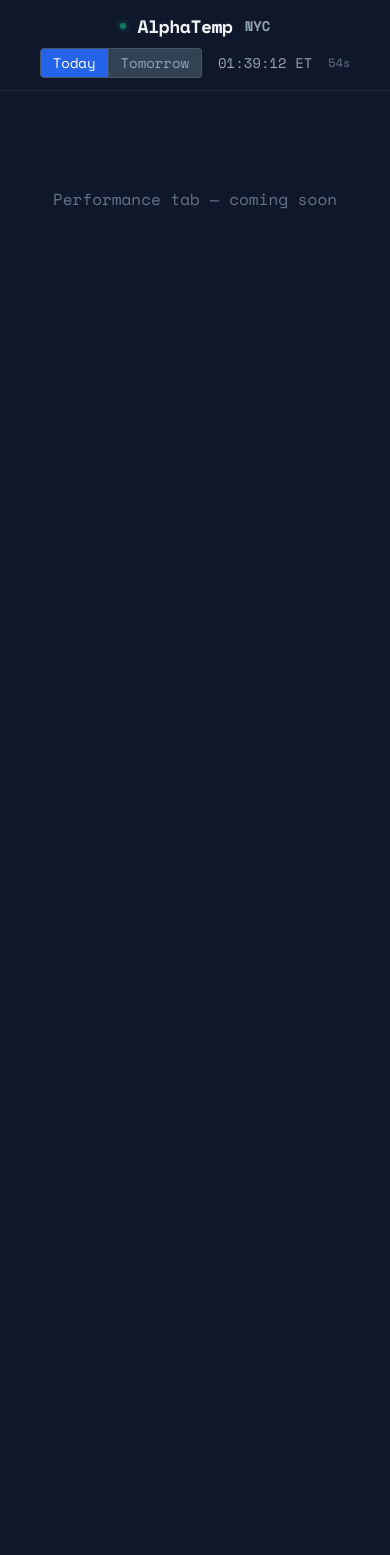
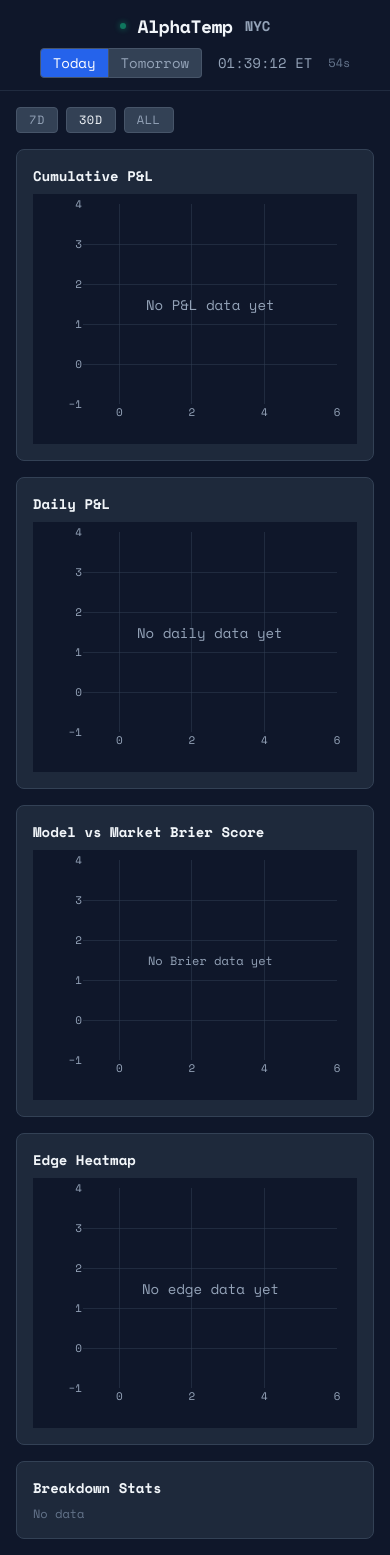
Before and after one commit to muratrudd-pixel/alphatemp, a Python web app: template templates/performance.html in a window 390 px wide. Before the commit the page ends 209 px from the top, so only its background shows below. Run offline with Jinja, Linux system fonts and the light colour scheme; the template is opened without the code that fills it, so the values that code supplies are empty; some libraries are stand-ins or nearby versions.

Commit message:
feat: build performance tab with P&L charts, edge heatmap, breakdown stats
Co-Authored-By: Claude Opus 4.6 <noreply@anthropic.com>

```diff
--- /dev/null
+++ b/static/js/performance.js
@@ -0,0 +1,391 @@
+/**
+ * AlphaTemp — Performance tab
+ *
+ * Renders cumulative P&L, daily P&L bars, Brier score comparison,
+ * edge heatmap, and breakdown stats (summary, by bracket, by edge).
+ *
+ * Depends on: shared.js (COLORS, PLOTLY_LAYOUT, PLOTLY_CONFIG, fetchAPI, formatPnL)
+ * Depends on: base.html globals (selectedCity, selectedDate)
+ */
+
+// -----------------------------------------------------------------------
+// State
+// -----------------------------------------------------------------------
+
+var selectedRange = '30d';
+
+/**
+ * Update the selected date range, toggle button styles, and refresh.
+ */
+function setRange(r) {
+    selectedRange = r;
+
+    var ranges = ['7d', '30d', 'all'];
+    ranges.forEach(function(id) {
+        var btn = document.getElementById('range-' + id);
+        if (!btn) return;
+        if (id === r) {
+            btn.className = 'px-3 py-1 text-xs uppercase tracking-wider rounded border border-slate-600 bg-slate-700 text-slate-100';
+        } else {
+            btn.className = 'px-3 py-1 text-xs uppercase tracking-wider rounded border border-slate-600 bg-slate-700 text-slate-400 hover:bg-slate-600';
+        }
+    });
+
+    refreshPerformance();
+}
+
+// -----------------------------------------------------------------------
+// Data Fetch & Dispatch
+// -----------------------------------------------------------------------
+
+function refreshPerformance() {
+    Promise.all([
+        fetchAPI('/api/performance?range=' + selectedRange),
+        fetchAPI('/api/brier-comparison?range=' + selectedRange),
+        fetchAPI('/api/edge-heatmap?range=' + selectedRange),
+    ]).then(function(results) {
+        renderCumulativePnL(results[0]);
+        renderDailyBars(results[0]);
+        renderBrierComparison(results[1]);
+        renderEdgeHeatmap(results[2]);
+        renderBreakdown(results[0]);
+    });
+}
+
+// -----------------------------------------------------------------------
+// Cumulative P&L (line chart)
+// -----------------------------------------------------------------------
+
+function renderCumulativePnL(data) {
+    var el = document.getElementById('cumulative-pnl-chart');
+    if (!el) return;
+
+    if (!data || !data.cumulative_pnl || data.cumulative_pnl.length === 0) {
+        Plotly.react('cumulative-pnl-chart', [], Object.assign({}, PLOTLY_LAYOUT, {
+            annotations: [{
+                text: 'No P&L data yet',
+                showarrow: false,
+                font: { size: 14, color: COLORS.slate400 },
+                xref: 'paper', yref: 'paper', x: 0.5, y: 0.5
+            }]
+        }), PLOTLY_CONFIG);
+        return;
+    }
+
+    var dates = data.cumulative_pnl.map(function(p) { return p.date; });
+    var pnls = data.cumulative_pnl.map(function(p) { return p.pnl; });
+
+    var lineColor = data.total_net >= 0 ? COLORS.green : COLORS.red;
+    var fillColor = data.total_net >= 0 ? 'rgba(16,185,129,0.15)' : 'rgba(239,68,68,0.15)';
+
+    var trace = {
+        x: dates,
+        y: pnls,
+        type: 'scatter',
+        mode: 'lines',
+        line: { color: lineColor, width: 2 },
+        fill: 'tozeroy',
+        fillcolor: fillColor,
+        hovertemplate: '$%{y:.2f}<extra></extra>'
+    };
+
+    var layout = Object.assign({}, PLOTLY_LAYOUT, {
+        yaxis: Object.assign({}, PLOTLY_LAYOUT.yaxis, {
+            title: { text: 'Net P&L ($)', standoff: 8, font: { size: 10 } }
+        }),
+        xaxis: Object.assign({}, PLOTLY_LAYOUT.xaxis, {
+            type: 'date'
+        })
+    });
+
+    Plotly.react('cumulative-pnl-chart', [trace], layout, PLOTLY_CONFIG);
+}
+
+// -----------------------------------------------------------------------
+// Daily P&L (bar chart)
+// -----------------------------------------------------------------------
+
+function renderDailyBars(data) {
+    var el = document.getElementById('daily-pnl-chart');
+    if (!el) return;
+
+    if (!data || !data.daily_bars || data.daily_bars.length === 0) {
+        Plotly.react('daily-pnl-chart', [], Object.assign({}, PLOTLY_LAYOUT, {
+            annotations: [{
+                text: 'No daily data yet',
+                showarrow: false,
+                font: { size: 14, color: COLORS.slate400 },
+                xref: 'paper', yref: 'paper', x: 0.5, y: 0.5
+            }]
+        }), PLOTLY_CONFIG);
+        return;
+    }
+
+    var dates = data.daily_bars.map(function(p) { return p.date; });
+    var pnls = data.daily_bars.map(function(p) { return p.pnl; });
+    var barColors = pnls.map(function(v) { return v >= 0 ? COLORS.green : COLORS.red; });
+
+    var trace = {
+        x: dates,
+        y: pnls,
+        type: 'bar',
+        marker: { color: barColors },
+        hovertemplate: '$%{y:.2f}<extra></extra>'
+    };
+
+    var layout = Object.assign({}, PLOTLY_LAYOUT, {
+        yaxis: Object.assign({}, PLOTLY_LAYOUT.yaxis, {
+            title: { text: 'Daily P&L ($)', standoff: 8, font: { size: 10 } }
+        }),
+        xaxis: Object.assign({}, PLOTLY_LAYOUT.xaxis, {
+            type: 'date'
+        })
+    });
+
+    Plotly.react('daily-pnl-chart', [trace], layout, PLOTLY_CONFIG);
+}
+
+// -----------------------------------------------------------------------
+// Brier Score Comparison (dual line chart)
+// -----------------------------------------------------------------------
+
+function renderBrierComparison(data) {
+    var el = document.getElementById('brier-chart');
+    if (!el) return;
+
+    if (!data || !data.by_hour || data.by_hour.length === 0) {
+        var noteText = (data && data.note) ? data.note : 'No Brier data yet';
+        Plotly.react('brier-chart', [], Object.assign({}, PLOTLY_LAYOUT, {
+            annotations: [{
+                text: noteText,
+                showarrow: false,
+                font: { size: 12, color: COLORS.slate400 },
+                xref: 'paper', yref: 'paper', x: 0.5, y: 0.5
+            }]
+        }), PLOTLY_CONFIG);
+        return;
+    }
+
+    var hours = data.by_hour.map(function(p) { return p.hour_et; });
+    var modelScores = data.by_hour.map(function(p) { return p.model_brier; });
+    var marketScores = data.by_hour.map(function(p) { return p.market_brier; });
+
+    var traceModel = {
+        x: hours,
+        y: modelScores,
+        type: 'scatter',
+        mode: 'lines+markers',
+        line: { color: COLORS.blue, width: 2 },
+        marker: { size: 4 },
+        name: 'Model',
+        hovertemplate: '%{y:.3f}<extra>Model</extra>'
+    };
+
+    var traceMarket = {
+        x: hours,
+        y: marketScores,
+        type: 'scatter',
+        mode: 'lines+markers',
+        line: { color: COLORS.amber, width: 2 },
+        marker: { size: 4 },
+        name: 'Market',
+        hovertemplate: '%{y:.3f}<extra>Market</extra>'
+    };
+
+    var layout = Object.assign({}, PLOTLY_LAYOUT, {
+        showlegend: true,
+        legend: { x: 0, y: 1.15, orientation: 'h', font: { size: 10 } },
+        yaxis: Object.assign({}, PLOTLY_LAYOUT.yaxis, {
+            autorange: 'reversed',
+            title: { text: 'Brier Score (lower = better)', standoff: 8, font: { size: 10 } }
+        }),
+        xaxis: Object.assign({}, PLOTLY_LAYOUT.xaxis, {
+            title: { text: 'Hour (ET)', standoff: 8, font: { size: 10 } }
+        })
+    });
+
+    Plotly.react('brier-chart', [traceModel, traceMarket], layout, PLOTLY_CONFIG);
+}
+
+// -----------------------------------------------------------------------
+// Edge Heatmap
+// -----------------------------------------------------------------------
+
+function renderEdgeHeatmap(data) {
+    var el = document.getElementById('edge-heatmap');
+    if (!el) return;
+
+    if (!data || !data.cells || data.cells.length === 0) {
+        Plotly.react('edge-heatmap', [], Object.assign({}, PLOTLY_LAYOUT, {
+            annotations: [{
+                text: 'No edge data yet',
+                showarrow: false,
+                font: { size: 14, color: COLORS.slate400 },
+                xref: 'paper', yref: 'paper', x: 0.5, y: 0.5
+            }]
+        }), PLOTLY_CONFIG);
+        return;
+    }
+
+    // Extract unique hours and brackets
+    var hourSet = {};
+    var bracketSet = {};
+    data.cells.forEach(function(c) {
+        hourSet[c.hour_et] = true;
+        bracketSet[c.bracket] = true;
+    });
+
+    var hours = Object.keys(hourSet).map(Number).sort(function(a, b) { return a - b; });
+    var brackets = Object.keys(bracketSet).sort();
+
+    // Build hour labels (e.g. "08", "09")
+    var hourLabels = hours.map(function(h) { return String(h).padStart(2, '0'); });
+
+    // Build lookup map: bracket -> hour -> avg_edge
+    var lookup = {};
+    data.cells.forEach(function(c) {
+        if (!lookup[c.bracket]) lookup[c.bracket] = {};
+        lookup[c.bracket][c.hour_et] = c.avg_edge;
+    });
+
+    // Build z matrix: brackets (rows) x hours (columns)
+    var z = brackets.map(function(b) {
+        return hours.map(function(h) {
+            var val = lookup[b] && lookup[b][h] != null ? lookup[b][h] * 100 : null;
+            return val;
+        });
+    });
+
+    var trace = {
+        x: hourLabels,
+        y: brackets,
+        z: z,
+        type: 'heatmap',
+        colorscale: [
+            [0, COLORS.slate700],
+            [0.5, COLORS.amber],
+            [1, COLORS.green]
+        ],
+        colorbar: {
+            title: { text: 'Edge %', font: { size: 10 } },
+            ticksuffix: '%',
+            len: 0.8
+        },
+        hovertemplate: 'Bracket: %{y}<br>Hour: %{x}:00 ET<br>Edge: %{z:.1f}%<extra></extra>'
+    };
+
+    var layout = Object.assign({}, PLOTLY_LAYOUT, {
+        xaxis: Object.assign({}, PLOTLY_LAYOUT.xaxis, {
+            title: { text: 'Hour (ET)', standoff: 8, font: { size: 10 } }
+        }),
+        yaxis: Object.assign({}, PLOTLY_LAYOUT.yaxis, {
+            title: { text: 'Bracket', standoff: 8, font: { size: 10 } }
+        })
+    });
+
+    Plotly.react('edge-heatmap', [trace], layout, PLOTLY_CONFIG);
+}
+
+// -----------------------------------------------------------------------
+// Breakdown Stats (Summary, By Bracket, By Edge)
+// -----------------------------------------------------------------------
+
+function renderBreakdown(data) {
+    var el = document.getElementById('breakdown-stats');
+    if (!el) return;
+
+    if (!data) {
+        el.innerHTML = '<p class="text-xs text-slate-500 col-span-3">No data</p>';
+        return;
+    }
+
+    var html = '';
+
+    // --- Column 1: Summary ---
+    html += '<div>';
+    html += '<h3 class="text-xs text-slate-400 uppercase tracking-wide mb-2">Summary</h3>';
+    html += '<div class="text-xs space-y-1">';
+
+    html += '<div class="flex justify-between">';
+    html += '<span class="text-slate-400">Total Trades</span>';
+    html += '<span class="text-slate-200">' + (data.total_trades || 0) + '</span>';
+    html += '</div>';
+
+    var winPct = data.win_rate != null ? (data.win_rate * 100).toFixed(1) + '%' : '--';
+    html += '<div class="flex justify-between">';
+    html += '<span class="text-slate-400">Win Rate</span>';
+    html += '<span class="text-slate-200">' + winPct + '</span>';
+    html += '</div>';
+
+    var grossFmt = formatPnL(data.total_gross);
+    html += '<div class="flex justify-between">';
+    html += '<span class="text-slate-400">Gross</span>';
+    html += '<span class="' + grossFmt.colorClass + '">' + grossFmt.text + '</span>';
+    html += '</div>';
+
+    var feesFmt = formatPnL(data.total_fees != null ? -Math.abs(data.total_fees) : null);
+    html += '<div class="flex justify-between">';
+    html += '<span class="text-slate-400">Fees</span>';
+    html += '<span class="text-red-400">' + (data.total_fees != null ? '-$' + Math.abs(data.total_fees).toFixed(2) : '--') + '</span>';
+    html += '</div>';
+
+    var netFmt = formatPnL(data.total_net);
+    html += '<div class="flex justify-between font-bold">';
+    html += '<span class="text-slate-300">Net</span>';
+    html += '<span class="' + netFmt.colorClass + '">' + netFmt.text + '</span>';
+    html += '</div>';
+
+    html += '</div></div>';
+
+    // --- Column 2: By Bracket ---
+    html += '<div>';
+    html += '<h3 class="text-xs text-slate-400 uppercase tracking-wide mb-2">By Bracket</h3>';
+    html += '<div class="text-xs space-y-1">';
+
+    if (data.by_bracket && data.by_bracket.length > 0) {
+        data.by_bracket.forEach(function(b) {
+            var pnlFmt = formatPnL(b.pnl);
+            html += '<div class="flex justify-between">';
+            html += '<span class="text-slate-300 font-mono">' + b.bracket + '\u00b0F</span>';
+            html += '<span class="' + pnlFmt.colorClass + '">' + pnlFmt.text + ' <span class="text-slate-500">(' + b.trades + ')</span></span>';
+            html += '</div>';
+        });
+    } else {
+        html += '<p class="text-slate-500">No bracket data</p>';
+    }
+
+    html += '</div></div>';
+
+    // --- Column 3: By Edge ---
+    html += '<div>';
+    html += '<h3 class="text-xs text-slate-400 uppercase tracking-wide mb-2">By Edge</h3>';
+    html += '<div class="text-xs space-y-1">';
+
+    if (data.by_edge && data.by_edge.length > 0) {
+        data.by_edge.forEach(function(e) {
+            var pnlFmt = formatPnL(e.pnl);
+            var wr = (e.win_rate * 100).toFixed(0) + '%';
+            html += '<div class="flex justify-between">';
+            html += '<span class="text-slate-300 font-mono">' + e.bucket + '</span>';
+            html += '<span class="' + pnlFmt.colorClass + '">' + pnlFmt.text + ' <span class="text-slate-500">(' + wr + ' WR)</span></span>';
+            html += '</div>';
+        });
+    } else {
+        html += '<p class="text-slate-500">No edge data</p>';
+    }
+
+    html += '</div></div>';
+
+    el.innerHTML = html;
+}
+
+// -----------------------------------------------------------------------
+// Refresh Hook
+// -----------------------------------------------------------------------
+
+function onDateChange() {
+    refreshPerformance();
+}
+
+// Initial load
+refreshPerformance();
--- a/templates/performance.html
+++ b/templates/performance.html
@@ -1,5 +1,63 @@
 {% extends "base.html" %}
 {% block title %}Performance{% endblock %}
 {% block content %}
-<div class="text-center text-slate-500 py-20">Performance tab — coming soon</div>
+
+<!-- Date Range Selector -->
+<div class="flex gap-2 mb-4">
+    <button id="range-7d" onclick="setRange('7d')"
+            class="px-3 py-1 text-xs uppercase tracking-wider rounded border border-slate-600 bg-slate-700 text-slate-400 hover:bg-slate-600">
+        7d
+    </button>
+    <button id="range-30d" onclick="setRange('30d')"
+            class="px-3 py-1 text-xs uppercase tracking-wider rounded border border-slate-600 bg-slate-700 text-slate-100">
+        30d
+    </button>
+    <button id="range-all" onclick="setRange('all')"
+            class="px-3 py-1 text-xs uppercase tracking-wider rounded border border-slate-600 bg-slate-700 text-slate-400 hover:bg-slate-600">
+        All
+    </button>
+</div>
+
+<!-- Top Row: Cumulative P&L + Daily P&L -->
+<div class="grid grid-cols-1 md:grid-cols-2 gap-4 mb-4">
+    <!-- Cumulative P&L -->
+    <div class="bg-slate-800 rounded-lg p-4 border border-slate-700">
+        <h2 class="text-sm font-bold text-slate-100 mb-2">Cumulative P&L</h2>
+        <div id="cumulative-pnl-chart" style="height: 250px;"></div>
+    </div>
+
+    <!-- Daily P&L -->
+    <div class="bg-slate-800 rounded-lg p-4 border border-slate-700">
+        <h2 class="text-sm font-bold text-slate-100 mb-2">Daily P&L</h2>
+        <div id="daily-pnl-chart" style="height: 250px;"></div>
+    </div>
+</div>
+
+<!-- Middle Row: Brier Score + Edge Heatmap -->
+<div class="grid grid-cols-1 md:grid-cols-2 gap-4 mb-4">
+    <!-- Model vs Market Brier Score -->
+    <div class="bg-slate-800 rounded-lg p-4 border border-slate-700">
+        <h2 class="text-sm font-bold text-slate-100 mb-2">Model vs Market Brier Score</h2>
+        <div id="brier-chart" style="height: 250px;"></div>
+    </div>
+
+    <!-- Edge Heatmap -->
+    <div class="bg-slate-800 rounded-lg p-4 border border-slate-700">
+        <h2 class="text-sm font-bold text-slate-100 mb-2">Edge Heatmap</h2>
+        <div id="edge-heatmap" style="height: 250px;"></div>
+    </div>
+</div>
+
+<!-- Bottom: Breakdown Stats -->
+<div class="bg-slate-800 rounded-lg p-4 border border-slate-700">
+    <h2 class="text-sm font-bold text-slate-100 mb-2">Breakdown Stats</h2>
+    <div id="breakdown-stats" class="grid grid-cols-1 md:grid-cols-3 gap-4">
+        <!-- Filled by JS: Summary, By Bracket, By Edge -->
+    </div>
+</div>
+
 {% endblock %}
+
+{% block scripts %}
+<script src="/static/js/performance.js"></script>
+{% endblock %}
```
